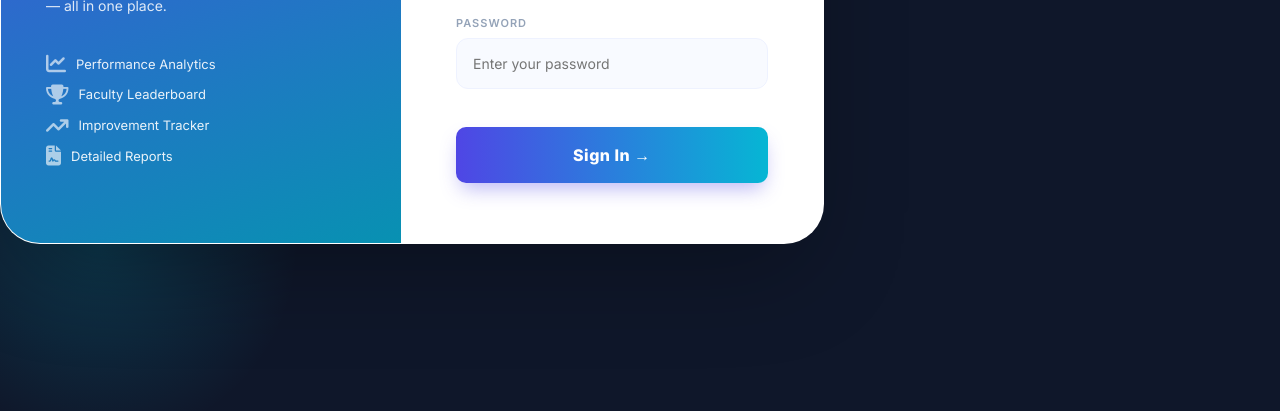
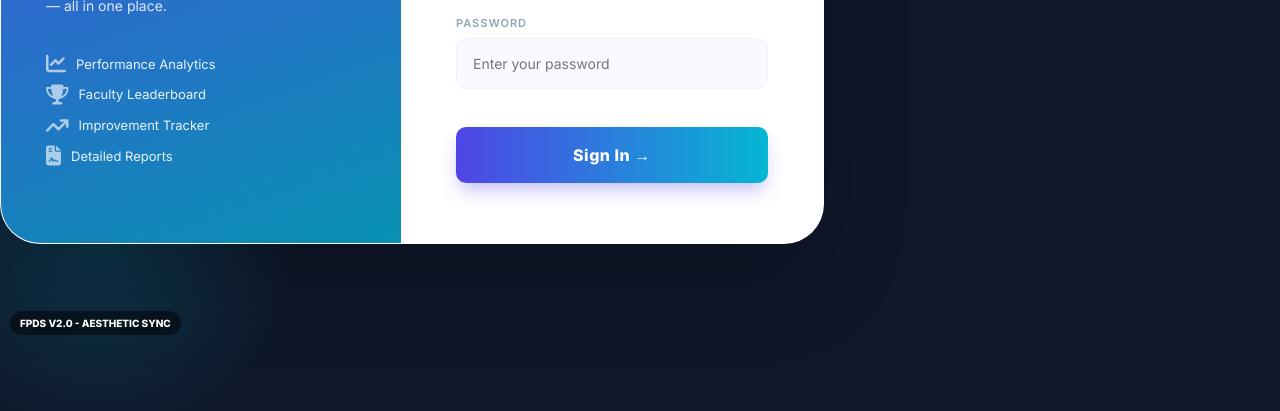
Before and after one commit to ASMITHA1605/FPDS-PROJECT-Faculty-Professional-Development-System-, a website: page index.html in a window 1280 px wide. Shown: the part 455-866 px from the top of the page. Drawn offline with Linux system fonts and the light colour scheme.

Commit message:
Final V2.0 Indicator: Aesthetic Sync Complete

```diff
--- a/index.html
+++ b/index.html
@@ -88,6 +88,12 @@
   </div>
 
   <div id="toast"></div>
+
+  <!-- Version Debug Indicator -->
+  <div style="position: fixed; bottom: 10px; left: 10px; background: rgba(0,0,0,0.5); color: white; padding: 4px 10px; border-radius: 20px; font-size: 10px; font-weight: 800; z-index: 9999; pointer-events: none;">
+    FPDS V2.0 - AESTHETIC SYNC
+  </div>
+
   <script src="js/script.js"></script>
 </body>
 
```
